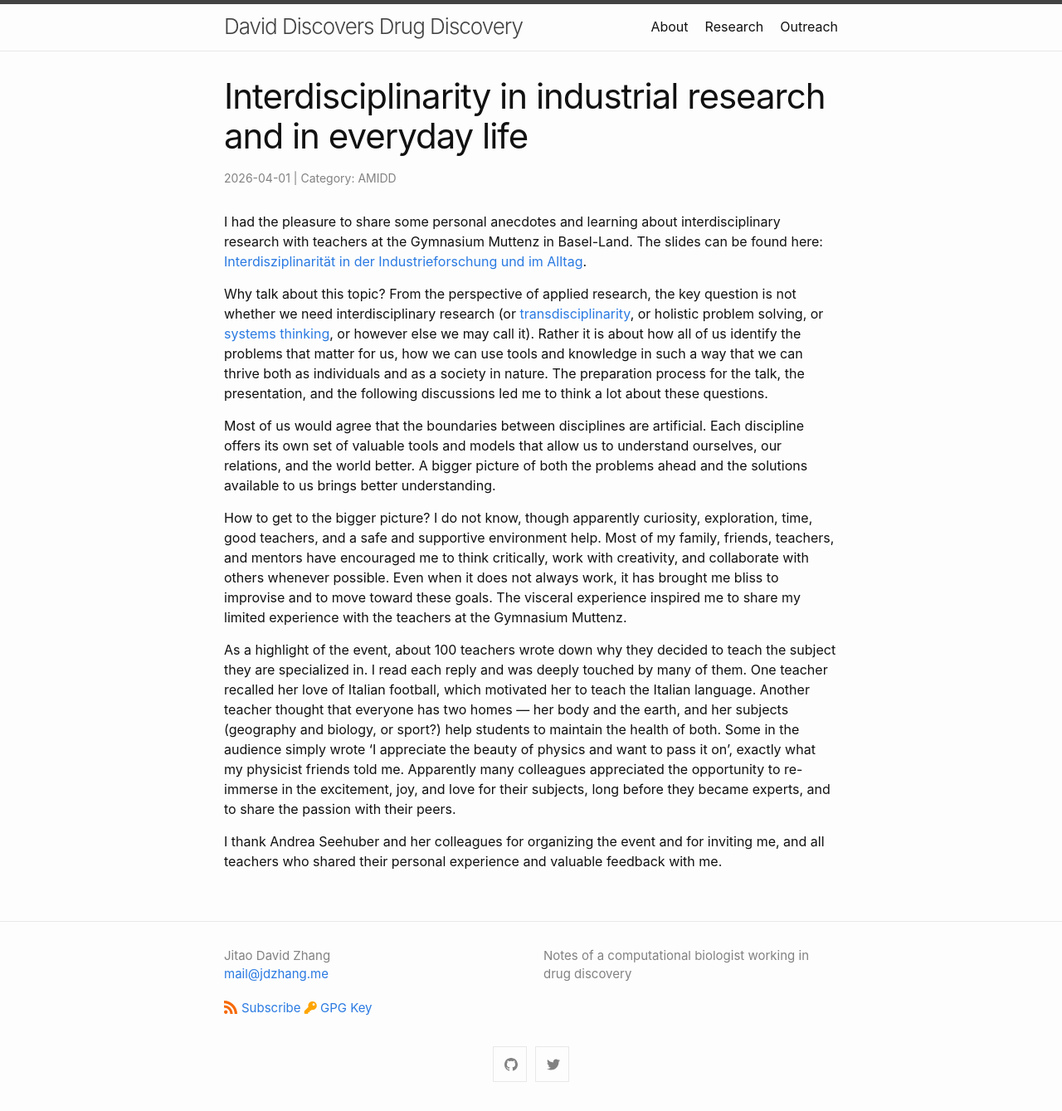
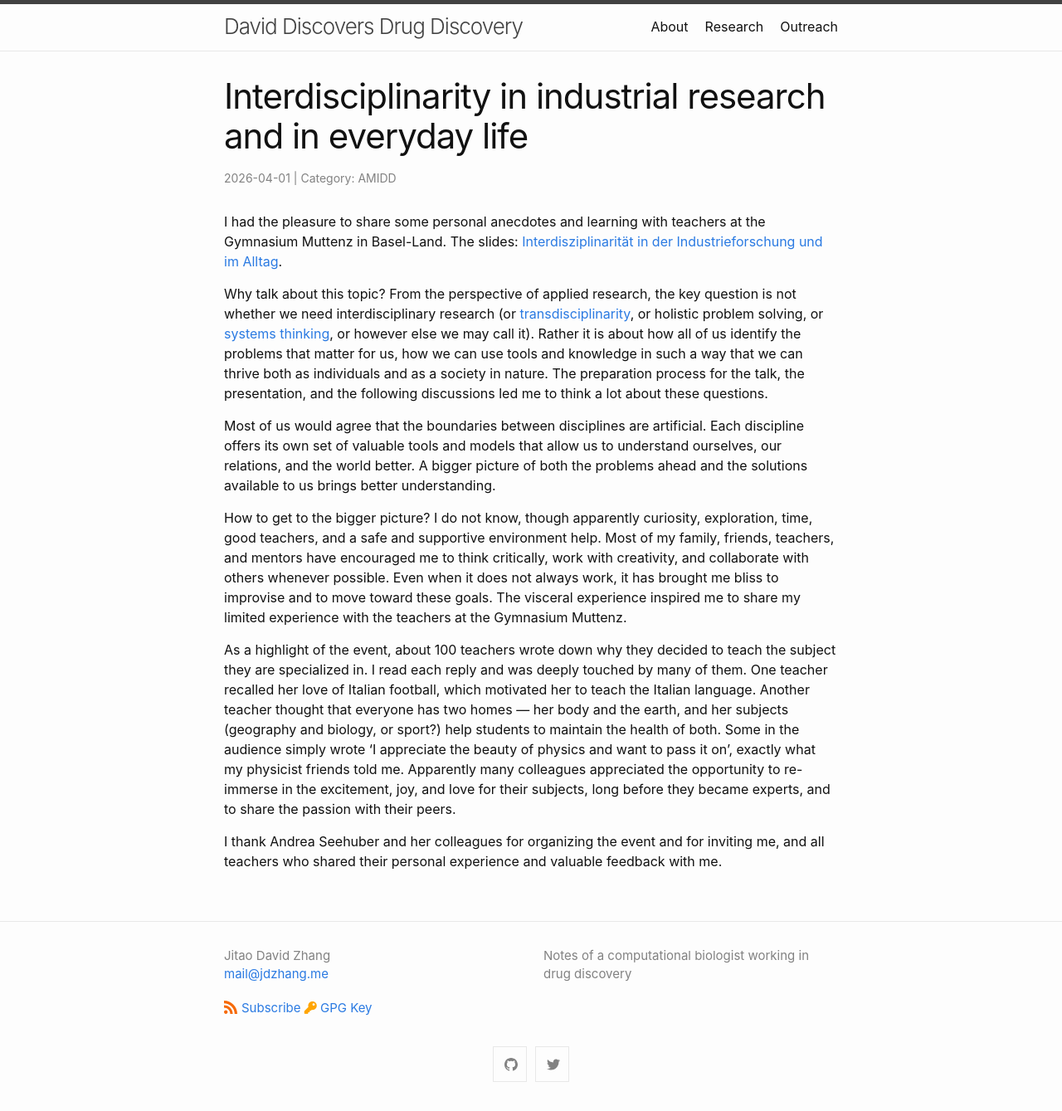
Before and after one commit to Accio/accio.github.io, a Jekyll site: the page built from _posts/2026-04-01-GymnasiumMuttenz.md, in a window 1280 px wide. Shown: the whole page at 83% size. Built offline with Jekyll 4.4.1, drawn with Linux system fonts in a browser that asks for light colours; comment, search, counter and statistics services are not loaded.

Commit message:
keep intro short

```diff
--- a/_posts/2026-04-01-GymnasiumMuttenz.md
+++ b/_posts/2026-04-01-GymnasiumMuttenz.md
@@ -5,7 +5,7 @@
 tags: teaching training
 ---
 
-I had the pleasure to share some personal anecdotes and learning about interdisciplinary research with teachers at the Gymnasium Muttenz in Basel-Land. The slides can be found here: [Interdisziplinarität in der Industrieforschung und im Alltag]({{ site.url }}/assets/pdf/2026-04-GymnasiumFMSMuttenz.pdf).
+I had the pleasure to share some personal anecdotes and learning with teachers at the Gymnasium Muttenz in Basel-Land. The slides: [Interdisziplinarität in der Industrieforschung und im Alltag]({{ site.url }}/assets/pdf/2026-04-GymnasiumFMSMuttenz.pdf).
 
 Why talk about this topic? From the perspective of applied research, the key question is not whether we need interdisciplinary research (or [transdisciplinarity](https://en.wikipedia.org/wiki/Transdisciplinarity), or holistic problem solving, or [systems thinking](https://donellameadows.org/systems-thinking-resources/), or however else we may call it). Rather it is about how all of us identify the problems that matter for us, how we can use tools and knowledge in such a way that we can thrive both as individuals and as a society in nature. The preparation process for the talk, the presentation, and the following discussions led me to think a lot about these questions.
 
```
